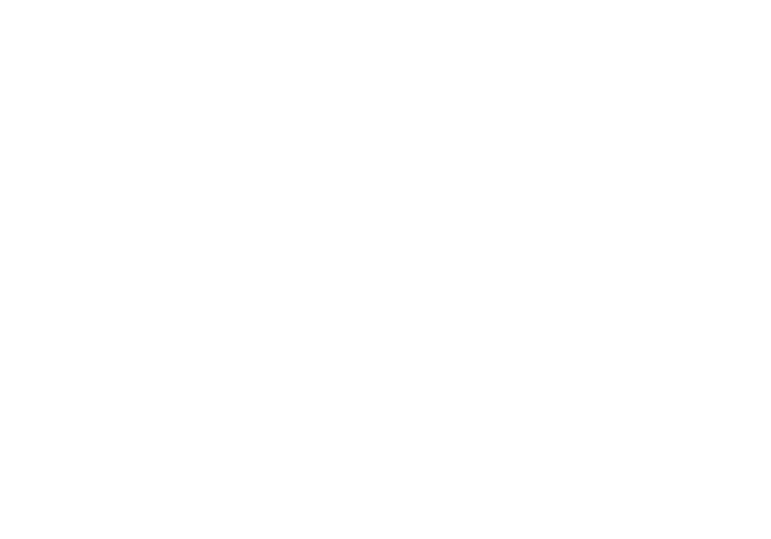
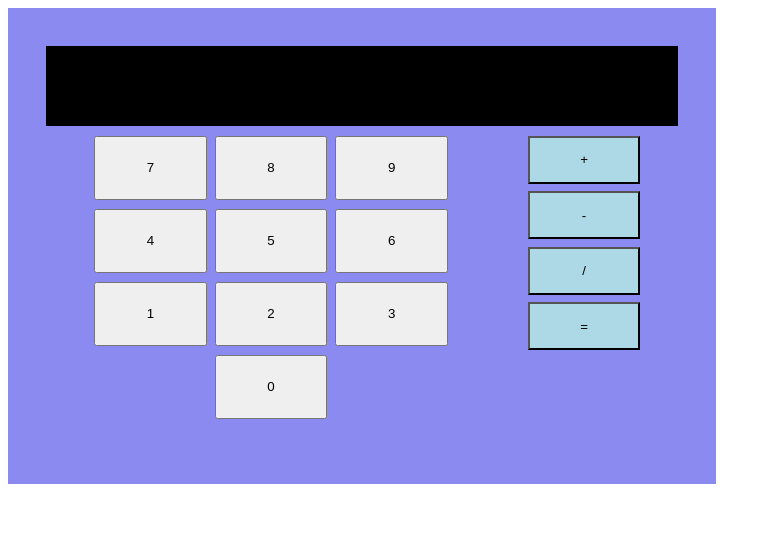
Before and after one commit to arturo9503/calculator, a plain HTML site: page index.html in a window 1280 px wide. Shown: the whole page, without its empty margins (0-771 px from the left). Drawn offline with Linux system fonts and the light colour scheme.

Commit message:
Add calculator template and design

```diff
--- a/index.html
+++ b/index.html
@@ -9,6 +9,29 @@
     <script src="script.js" defer></script>
 </head>
 <body>
-
+    <div id="frame">
+        <div id="display">
+        </div>
+        <div class="buttons">
+            <div class="numbers">
+                <button class="number">7</button>
+                <button class="number">8</button>
+                <button class="number">9</button>
+                <button class="number">4</button>
+                <button class="number">5</button>
+                <button class="number">6</button>
+                <button class="number">1</button>
+                <button class="number">2</button>
+                <button class="number">3</button>
+                <button class="number">0</button>
+            </div>
+            <div class="operators">
+                <button class="operator">+</button>
+                <button class="operator">-</button>
+                <button class="operator">/</button>
+                <button class="operator">=</button>
+            </div>
+        </div>
+    </div>
 </body>
 </html>
--- a/styles.css
+++ b/styles.css
@@ -0,0 +1,53 @@
+#frame{
+    display: inline-block;
+    padding: 3%;
+    background-color: rgb(138, 138, 241);
+    align-items: center;
+    width: 50%;
+    height: 50vh;
+}
+
+.buttons{
+    height: 100%;
+    gap: 5%;
+    font-size: xx-large;
+}
+
+.operators{
+    display: flex;
+    flex-direction: column;
+    width: 25%;
+    height: 80%;
+}
+
+.numbers{
+    width: 75%;
+    height: 80%;
+    text-align: center;
+}
+
+.buttons{
+    display: flex;
+}
+
+
+.operator {
+    background-color: lightblue;
+    width: 75%;
+    height: 15%;
+    margin-bottom: 5%;
+}
+
+
+.number{
+    width:25%;
+    height: 20%;
+    margin-bottom: 2%;
+}
+
+#display{
+    background-color: black;
+    margin-bottom: 10px;
+    height: 20%;
+    color: yellow;
+}
```
